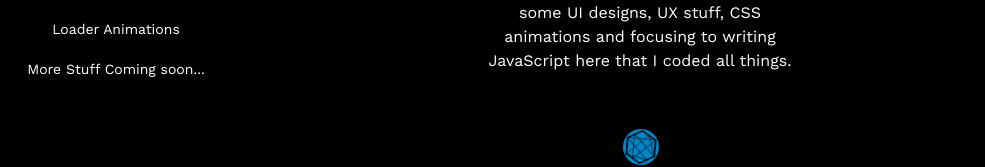
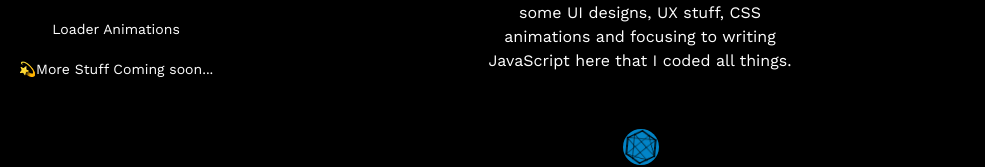
Before and after one commit to berkinkinay/Developer-Workspace, a React (Create React App) app: page / in a window 1280 px wide. Shown: the part 419-586 px from the top of the page, without its empty margins (0-985 px from the left). Built offline with nearby package versions, Linux system fonts and the light colour scheme.

Commit message:
Update -v2.0

```diff
--- a/src/components/Nav.jsx
+++ b/src/components/Nav.jsx
@@ -36,7 +36,7 @@ const SideBar = () => {
                     </li>
                     <li class="hover:underline">
                         <Link activeClass="active" spy to="">
-                            More Stuff Coming soon...
+                           💫More Stuff Coming soon...
                         </Link>
                     </li>
                 </ul>
```
